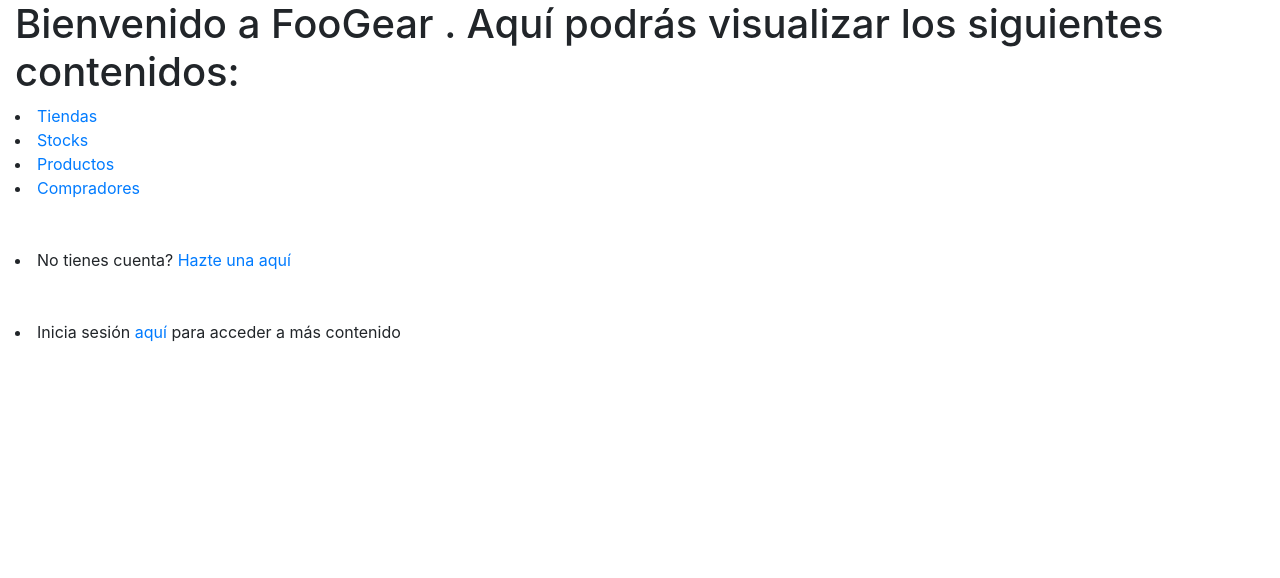
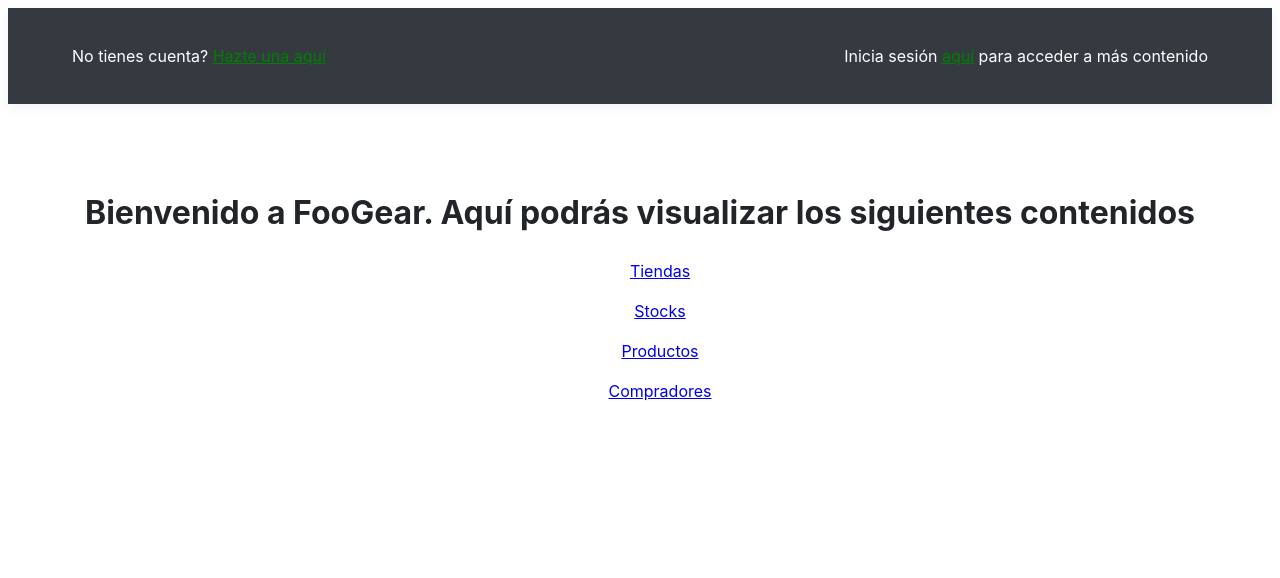
Before and after one commit to miguelgulu/FooGear, a Django app: page / in a window 1280 px wide. Shown: the top 578 px of the page. Run offline with Django 3.2, Linux system fonts and the light colour scheme; some libraries are stand-ins or nearby versions.

Commit message:
Commit P8

```diff
--- a/FooGear/settings.py
+++ b/FooGear/settings.py
@@ -39,6 +39,7 @@ INSTALLED_APPS = [
     'django.contrib.messages',
     'django.contrib.staticfiles',
     'django_extensions',
+    'bootstrap4',
 ]
 
 MIDDLEWARE = [
--- a/FooGearApp/static/css/style.css
+++ b/FooGearApp/static/css/style.css
@@ -1,3 +1,114 @@
+.jumbotron {
+    padding-top: calc(var(--jumbotron-padding-y) * 2);
+    padding-bottom: calc(var(--jumbotron-padding-y) * 2);
+}
+
+.text-center {
+    text-align: center !important;
+}
+
+.jumbotron {
+    padding: 4rem 2rem;
+        padding-top: 4rem;
+        padding-bottom: 4rem;
+}
+
+article, aside, dialog, figcaption, figure, footer, header, hgroup, main, nav, section {
+    display: block;
+}
+
+*, ::after, ::before {
+    box-sizing: border-box;
+}
+
+:root {
+    --jumbotron-padding-y: 3rem;
+}
+
+:root {
+    --blue: #007bff;
+    --indigo: #6610f2;
+    --purple: #6f42c1;
+    --pink: #e83e8c;
+    --red: #dc3545;
+    --orange: #fd7e14;
+    --yellow: #ffc107;
+    --green: #28a745;
+    --teal: #20c997;
+    --cyan: #17a2b8;
+    --white: #fff;
+    --gray: #6c757d;
+    --gray-dark: #343a40;
+    --primary: #007bff;
+    --secondary: #6c757d;
+    --success: #28a745;
+    --info: #17a2b8;
+    --warning: #ffc107;
+    --danger: #dc3545;
+    --light: #f8f9fa;
+    --dark: #343a40;
+    --breakpoint-xs: 0;
+    --breakpoint-sm: 576px;
+    --breakpoint-md: 768px;
+    --breakpoint-lg: 992px;
+    --breakpoint-xl: 1200px;
+    --font-family-sans-serif: -apple-system,BlinkMacSystemFont,"Segoe UI",Roboto,"Helvetica Neue",Arial,sans-serif,"Apple Color Emoji","Segoe UI Emoji","Segoe UI Symbol";
+    --font-family-monospace: SFMono-Regular,Menlo,Monaco,Consolas,"Liberation Mono","Courier New",monospace;
+}
+
+body {
+    font-family: -apple-system,BlinkMacSystemFont,"Segoe UI",Roboto,"Helvetica Neue",Arial,sans-serif,"Apple Color Emoji","Segoe UI Emoji","Segoe UI Symbol";
+    font-size: 1rem;
+    font-weight: 400;
+    line-height: 1.5;
+    color: #212529;
+    text-align: left;
+}
+
+.box-shadow {
+    box-shadow: 0 .25rem .75rem rgba(0, 0, 0, .05);
+}
+
+.bg-dark {
+    background-color: #343a40 !important;
+}
+
+.navbar {
+    position: relative;
+    display: -webkit-box;
+    display: -ms-flexbox;
+    display: flex;
+    -ms-flex-wrap: wrap;
+    flex-wrap: wrap;
+    -webkit-box-align: center;
+    -ms-flex-align: center;
+    align-items: center;
+    -webkit-box-pack: justify;
+    -ms-flex-pack: justify;
+    justify-content: space-between;
+    padding: 20px 4rem;
+}
+
+footer {
+    position: relative;
+    display: -webkit-box;
+    display: -ms-flexbox;
+    display: flex;
+    -ms-flex-wrap: wrap;
+    flex-wrap: wrap;
+    -webkit-box-align: center;
+    -ms-flex-align: center;
+    align-items: center;
+    -webkit-box-pack: justify;
+    -ms-flex-pack: justify;
+    justify-content: space-between;
+    padding: 20px 4rem;
+}
+
+*, ::after, ::before {
+    box-sizing: border-box;
+}
+
 @media (min-width: 48em) {
 
     .header,
--- a/FooGearApp/templates/FooGearApp/comprador_list.html
+++ b/FooGearApp/templates/FooGearApp/comprador_list.html
@@ -4,7 +4,7 @@
     <h2>Compradores</h2>
     <ul>
         {% for comprador in object_list %}
-            <li>Username: {{ comprador.user.username }} {% if user.is_staff %} &nbsp;&nbsp;&nbsp;Email: {{comprador.user.email}} &nbsp;&nbsp;&nbsp;Fecha de creación: {{comprador.user.date_joined}} &nbsp;&nbsp;&nbsp;Dirección: {{comprador.direccion}} &nbsp;&nbsp;&nbsp;Teléfono: {{comprador.telefono}} &nbsp;&nbsp;&nbsp; Nombre: {{ comprador.nombre}} {% endif %}</li>
+            <ul>Username: {{ comprador.user.username }} {% if user.is_staff %} &nbsp;&nbsp;&nbsp;Email: {{comprador.user.email}} &nbsp;&nbsp;&nbsp;Fecha de creación: {{comprador.user.date_joined}} &nbsp;&nbsp;&nbsp;Dirección: {{comprador.direccion}} &nbsp;&nbsp;&nbsp;Teléfono: {{comprador.telefono}} &nbsp;&nbsp;&nbsp; Nombre: {{ comprador.nombre}} {% endif %}</ul>
         {% endfor %}
     </ul>
 
--- a/FooGearApp/templates/FooGearApp/index.html
+++ b/FooGearApp/templates/FooGearApp/index.html
@@ -1,26 +1,30 @@
 {% extends "base.html" %}
 
 {% block content %}
-<h1>Bienvenido a FooGear {{ user.username }}. Aquí podrás visualizar los siguientes contenidos:</h1>
-      <li>
+{% if not user.is_authenticated %}
+<h1>Bienvenido a FooGear. Aquí podrás visualizar los siguientes contenidos</h1>
+{% else %}
+<h1>Bienvenido a FooGear {{ user }}. Aquí podrás visualizar los siguientes contenidos</h1>
+{% endif %}
+      <ul>
        <a href="/tiendas/">Tiendas</a>
-      </li>
-      <li>
+      </ul>
+      <ul>
        <a href="/stock/">Stocks</a>
-      </li>
-      <li>
+      </ul>
+      <ul>
        <a href="/productos/">Productos</a>
-      </li>
-      <li>
+      </ul>
+      <ul>
        <a href="/compradores/">Compradores</a>
-      </li>
+      </ul>
       {% if user.is_authenticated %}
-      <li>
+      <ul>
        <a href="/reservas/">Reservas</a>
-      </li>
+      </ul>
       {% endif %}
       <br></br>
-      {% if not user.is_authenticated %}
+  <!--   {% if not user.is_authenticated %}
       <li>
         No tienes cuenta? <a href="{% url 'comprador-add' %}">Hazte una aquí</a>
       </li>
@@ -39,5 +43,5 @@
       <li>
       Haz click <a href="{% url 'change-password' %}">aquí</a> para cambiar tu contraseña
       </li>
-      {% endif %}
+      {% endif %}-->
 {% endblock %}
--- a/FooGearApp/templates/FooGearApp/producto_detail.html
+++ b/FooGearApp/templates/FooGearApp/producto_detail.html
@@ -3,8 +3,8 @@
 {% block content %}
     <h2>Detalles de {{ producto.tipo }}</h2>
     <ul>
-        <li>Talla: {{ producto.talla }}</li>
-        <li>Precio: {{ producto.precio }}</li>
+        <ul>Talla: {{ producto.talla }}</ul>
+        <ul>Precio: {{ producto.precio }}</ul>
     </ul>
 
     <ul><a href="{% url 'index' %}">Volver a index</a></ul>
--- a/FooGearApp/templates/FooGearApp/producto_list.html
+++ b/FooGearApp/templates/FooGearApp/producto_list.html
@@ -4,7 +4,7 @@
     <h2>Productos</h2>
     <ul>
         {% for producto in object_list %}
-            <li> <a href="{{ producto.id }}/">{{ producto.tipo }}</a></li>
+            <ul> <a href="{{ producto.id }}/">{{ producto.tipo }}</a></ul>
         {% endfor %}
     </ul>
 
--- a/FooGearApp/templates/FooGearApp/reserva_detail.html
+++ b/FooGearApp/templates/FooGearApp/reserva_detail.html
@@ -4,7 +4,7 @@
 <h2> Productos de la Reserva {{ object.clave }}</h2>
 
        {% for reserva in object.producto.all %}
-            <li>Tipo: {{ reserva.tipo }} &nbsp;&nbsp;&nbsp;  Talla: {{ reserva.talla }} &nbsp;&nbsp;&nbsp; Precio: {{ reserva.precio }}€</li>
+            <ul>Tipo: {{ reserva.tipo }} &nbsp;&nbsp;&nbsp;  Talla: {{ reserva.talla }} &nbsp;&nbsp;&nbsp; Precio: {{ reserva.precio }}€</ul>
        {% endfor %}
 
 
--- a/FooGearApp/templates/FooGearApp/stock_list.html
+++ b/FooGearApp/templates/FooGearApp/stock_list.html
@@ -4,7 +4,7 @@
     <h2>Stocks Disponibles</h2>
     <ul>
         {% for stock in object_list %}
-            <li>{{ stock.tienda }}  &nbsp;&nbsp;&nbsp;Stock: {{stock.clave_stock}} Producto: {{stock.producto}} </li>
+            <ul>{{ stock.tienda }}  &nbsp;&nbsp;&nbsp;Stock: {{stock.clave_stock}} Producto: {{stock.producto}} </ul>
         {% endfor %}
     </ul>
     <ul><a href="{% url 'index' %}">Volver a index</a></ul>
--- a/FooGearApp/templates/FooGearApp/tienda_list.html
+++ b/FooGearApp/templates/FooGearApp/tienda_list.html
@@ -4,7 +4,7 @@
     <h2>Tiendas</h2>
     <ul>
         {% for tienda in object_list %}
-            <li>Direccion: {{ tienda.direccion }}  &nbsp;&nbsp;&nbsp;Telefono: {{tienda.telefono}}</li>
+            <ul>Direccion: {{ tienda.direccion }}  &nbsp;&nbsp;&nbsp;Telefono: {{tienda.telefono}}</ul>
         {% endfor %}
     </ul>
     <ul><a href="{% url 'index' %}">Volver a index</a></ul>
--- a/FooGearApp/templates/base.html
+++ b/FooGearApp/templates/base.html
@@ -5,17 +5,37 @@
   {% block title %}<title>FooGear</title>{% endblock %}
   <meta charset="utf-8">
   <meta name="viewport" content="user-scalable=no, width=device-width, initial-scale=1.0, maximum-scale=1.0">
-  <link rel="stylesheet" href="https://stackpath.bootstrapcdn.com/bootstrap/4.3.1/css/bootstrap.min.css" integrity="sha384-ggOyR0iXCbMQv3Xipma34MD+dH/1fQ784/j6cY/iJTQUOhcWr7x9JvoRxT2MZw1T" crossorigin="anonymous">
+  <!-- <link rel="stylesheet" href="https://stackpath.bootstrapcdn.com/bootstrap/4.3.1/css/bootstrap.min.css" integrity="sha384-ggOyR0iXCbMQv3Xipma34MD+dH/1fQ784/j6cY/iJTQUOhcWr7x9JvoRxT2MZw1T" crossorigin="anonymous"> -->
 
   {% load static %}
   <link rel="stylesheet" href="{% static 'css/style.css' %}">
-  <link rel="stylesheet" type="text/css" href="{% static 'css/responsive.css' %}">
 </head>
 
 
 <body>
-
-  <div class="container-fluid">
+  <header>
+    <div id="navbarHeader" class="collapse bg-dark">
+    </div>
+    <div class="navbar navbar-dark bg-dark box-shadow">
+    {% if not user.is_authenticated %}
+    <p style="color:white;">
+        No tienes cuenta? <a style="color:green;" href="{% url 'comprador-add' %}">Hazte una aquí</a>
+    </p>
+    <p style="color:white;">
+      Inicia sesión <a style="color:green;" href="{% url 'login' %}">aquí</a> para acceder a más contenido
+    </p>
+    {% endif %}
+    {% if user.is_authenticated %}
+      <p style="color:white;">
+      Haz click <a style="color:green;" href="{% url 'logout' %}">aquí</a> para cerrar sesión
+      </p>
+      <p style="color:white;">
+      Haz click <a style="color:green;" href="{% url 'change-password' %}">aquí</a> para cambiar tu contraseña
+      </p>
+    {% endif %}
+    </div>
+  </header>
+  <div class="jumbotron text-center">
 
       {% block content %}
 
@@ -24,5 +44,7 @@
     </div>
 
   </div>
+  <footer>
+  </footer>
 </body>
 </html>
```
Also changed, not shown: FooGearApp/templates/FooGearApp/reserva_list.html (+4 -4 lines), db.sqlite3.
